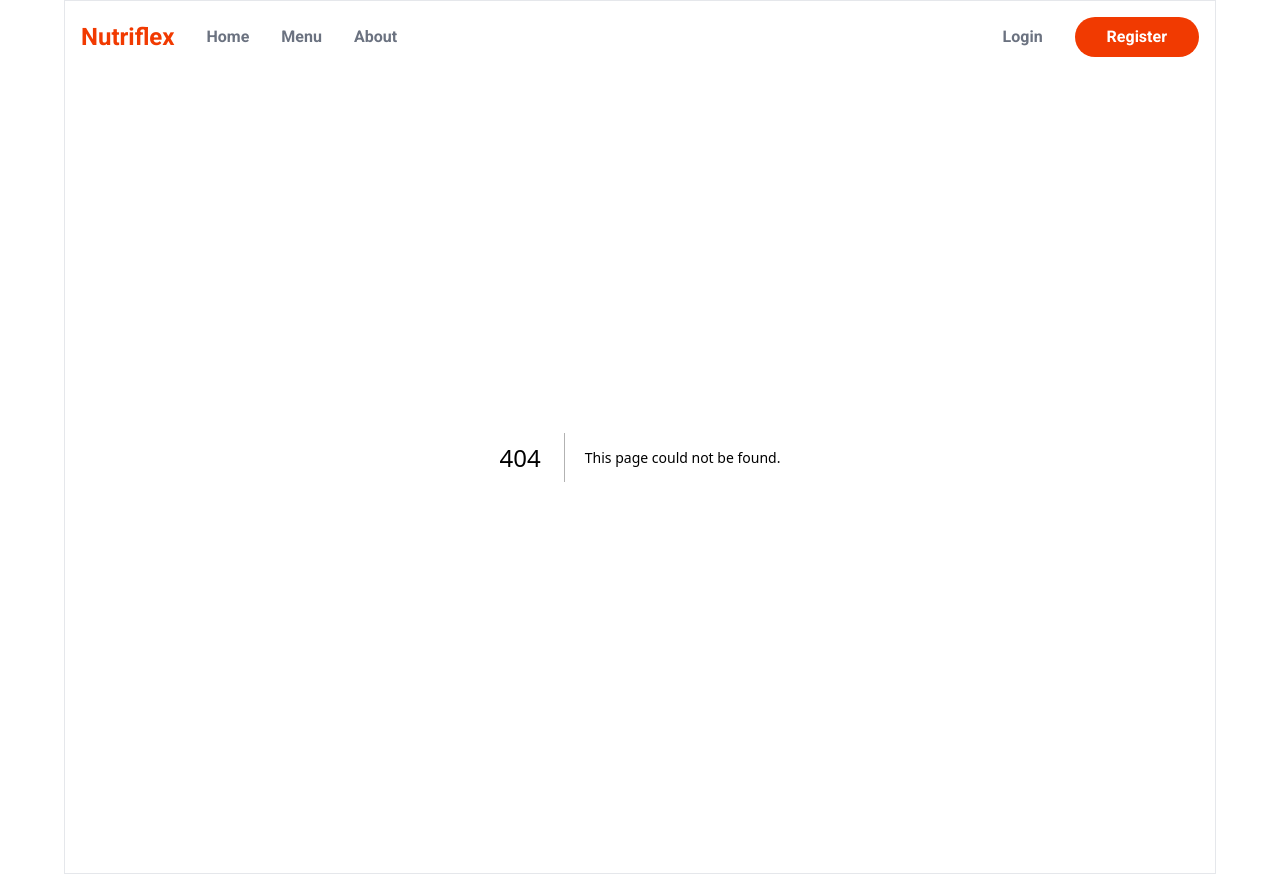
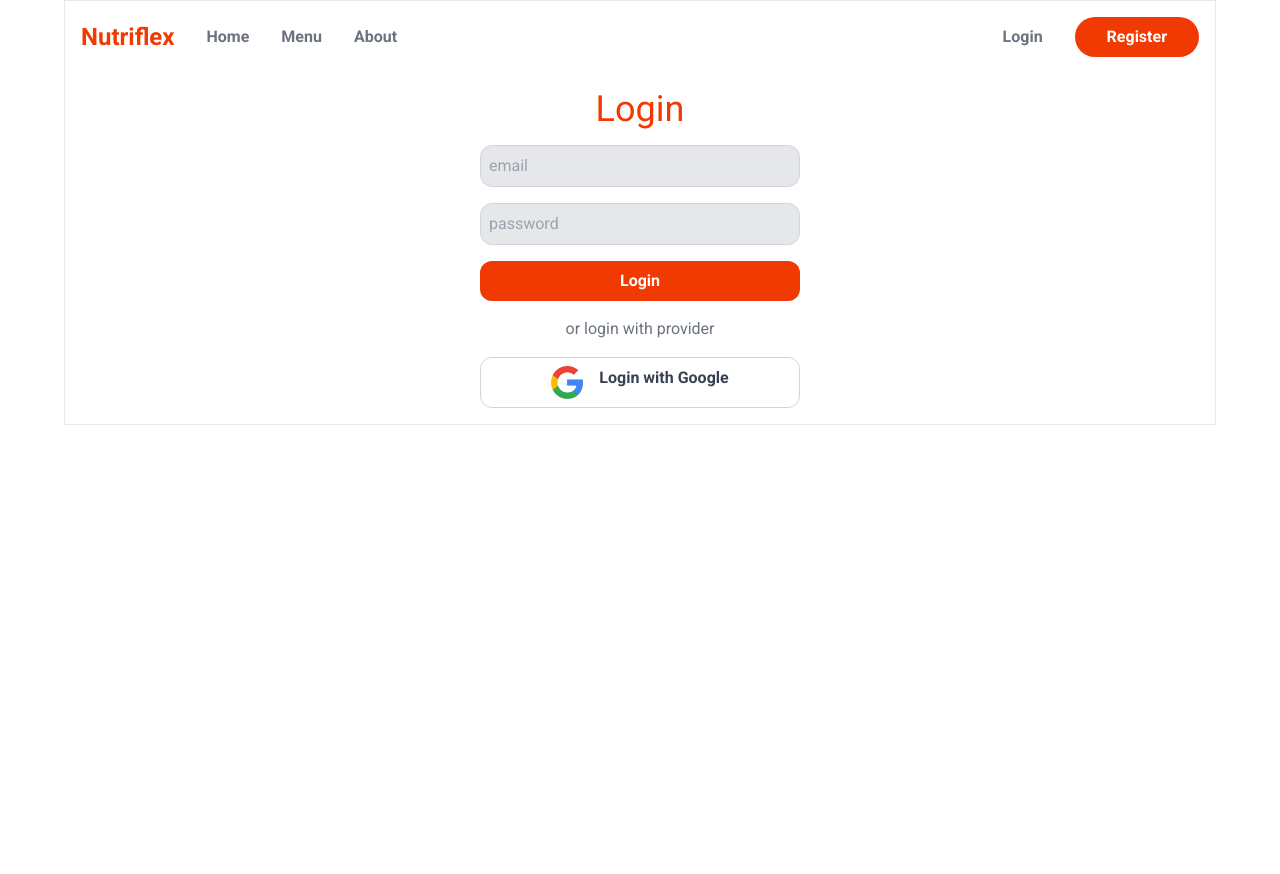
Before and after one commit to Xaninho/Nutriflex, a Next.js app: page /login in a window 1280 px wide. Before the commit this address had no page. After the commit the page ends 800 px from the top, so only its background shows below. Built offline with nearby package versions, Linux system fonts and the light colour scheme.

Commit message:
🧃 WIP: Login Page

```diff
--- a/src/app/globals.css
+++ b/src/app/globals.css
@@ -14,11 +14,21 @@ input[type="text"]{
     @apply border p-2 border-gray-300 bg-gray-200;
 }
 
+input[type="email"]:disabled,
+input[type="password"]:disabled,
+input[type="text"]:disabled {
+    @apply bg-gray-300;
+}
+
 button{
     @apply block w-full text-gray-700 font-semibold;
     @apply border border-gray-300 rounded-xl px-6 py-2;
 }
 
-button[type="submit"]{
+button[type="submit"], .submit{
     @apply border-0 bg-primary text-white;
 }
+
+button[type="submit"]:disabled, .submit:disabled {
+    @apply cursor-not-allowed bg-gray-300 text-gray-700;
+}
--- /dev/null
+++ b/src/app/login/page.tsx
@@ -0,0 +1,48 @@
+"use client";
+import { useState } from "react";
+import Image from "next/image";
+
+export default function LoginPage() {
+
+    const [email, setEmail] = useState('');
+    const [password, setPassword] = useState('');
+
+    return (
+        <section className="mt-8">
+            <h1 className="text-center text-primary text-4xl mb-4">
+                Login
+            </h1>
+
+            <form className="block max-w-xs mx-auto">
+
+                <input
+                    type="text"
+                    placeholder="email"
+                    value={email}
+                    onChange={(e) => setEmail(e.target.value)}
+                />
+
+                <input
+                    type="password"
+                    placeholder="password"
+                    value={password}
+                    onChange={(e) => setPassword(e.target.value)}
+                />
+
+                <button type="submit">Login</button>
+
+                <div className="my-4 text-center text-gray-500">
+                    or login with provider
+                </div>
+
+                <button className="flex gap-4 justify-center">
+                    <Image src={'/google.png'} alt="Google" width={32} height={32} />
+                    Login with Google
+                </button>
+
+            </form>
+
+        </section>
+    )
+
+}
--- a/src/app/register/page.tsx
+++ b/src/app/register/page.tsx
@@ -1,24 +1,53 @@
 "use client"
 import Image from "next/image";
+import Link from "next/link";
 import { useState } from "react";
 
 export default function RegisterPage() {
 
     const [email, setEmail] = useState('');
     const [password, setPassword] = useState('');
+    const [userCreated, setUserCreated] = useState(false);
+    const [creatingUser, setCreatingUser] = useState(false);
+    const [error, setError] = useState(false);
 
     async function handleFormSubmit(e : any) {
         e.preventDefault();
-        await fetch('/api/register', {
+
+        setCreatingUser(true);
+        setError(false);
+
+        const response = await fetch('/api/register', {
             method: 'POST',
             body: JSON.stringify({ email, password }),
             headers: {'Content-Type': 'application/json'}
         });
+
+        if (response.ok) {
+            setUserCreated(true);
+        } else {
+            setError(true);
+        }
+        setCreatingUser(false);
+
     }
 
     return (
         <section className="mt-8">
-            <h1 className="text-center text-primary text-4xl">Register</h1>
+            <h1 className="text-center text-primary text-4xl mb-4">Register</h1>
+
+            {userCreated && (
+                <div className="my-4 text-center">
+                    User created! Now you can
+                    <Link className="underline" href={"/login"}>Login &raquo;</Link>
+                </div>
+            )}
+
+            {error && (
+                <div className="my-4 text-center text-red-500">
+                    There was an error creating the user.
+                </div>
+            )}
 
             <form className="block max-w-xs mx-auto" onSubmit={handleFormSubmit}>
 
@@ -27,6 +56,7 @@ export default function RegisterPage() {
                     placeholder="email"
                     value={email}
                     onChange={(e) => setEmail(e.target.value)}
+                    disabled={creatingUser}
                 />
 
                 <input
@@ -34,9 +64,13 @@ export default function RegisterPage() {
                     placeholder="password"
                     value={password}
                     onChange={(e) => setPassword(e.target.value)}
+                    disabled={creatingUser}
                 />
 
-                <button type="submit">Register</button>
+                <button
+                    type="submit"
+                    disabled={creatingUser}
+                    >Register</button>
 
                 <div className="my-4 text-center text-gray-500">
                     or login with provider
@@ -47,6 +81,11 @@ export default function RegisterPage() {
                     Login with Google
                 </button>
 
+                <div className="text-center my-4 text-gray-500">
+                    Existing user? <Link href={"/login"}>Login</Link>
+                </div>
+
+
             </form>
 
 
```
